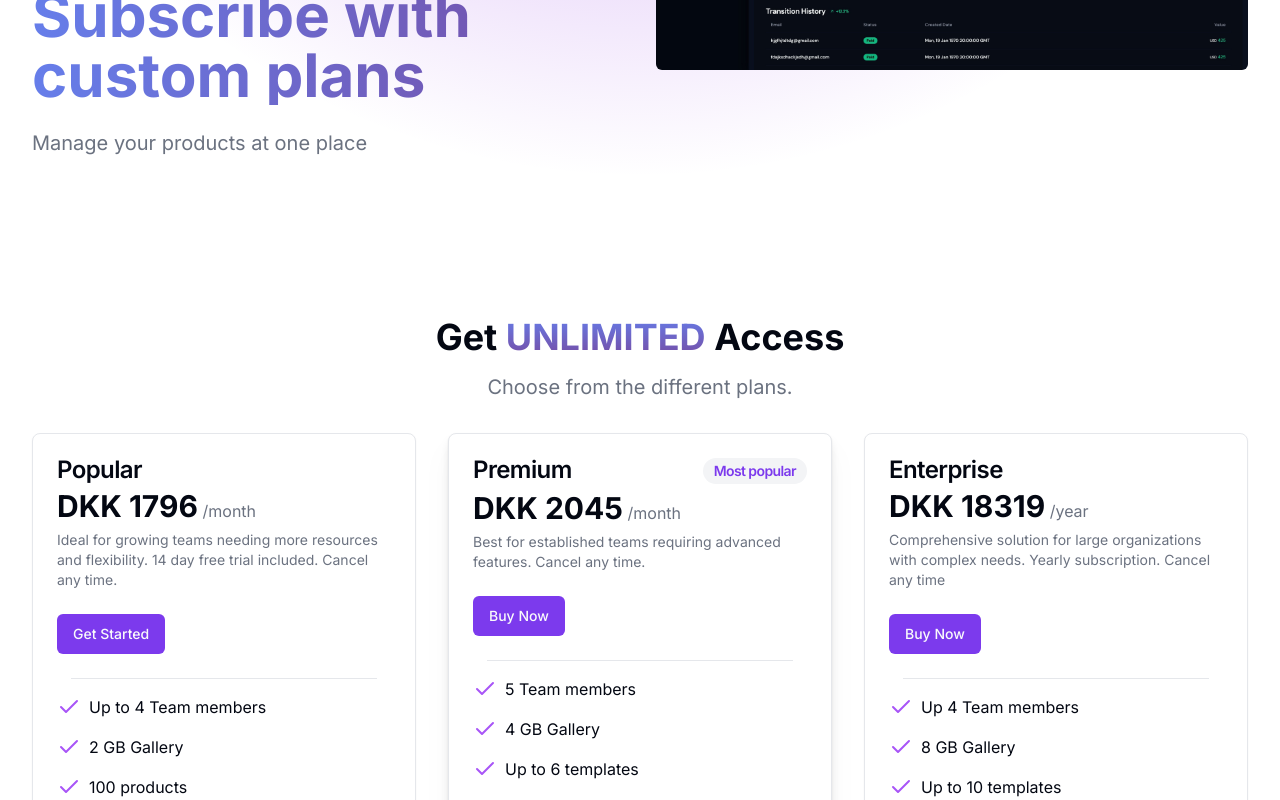
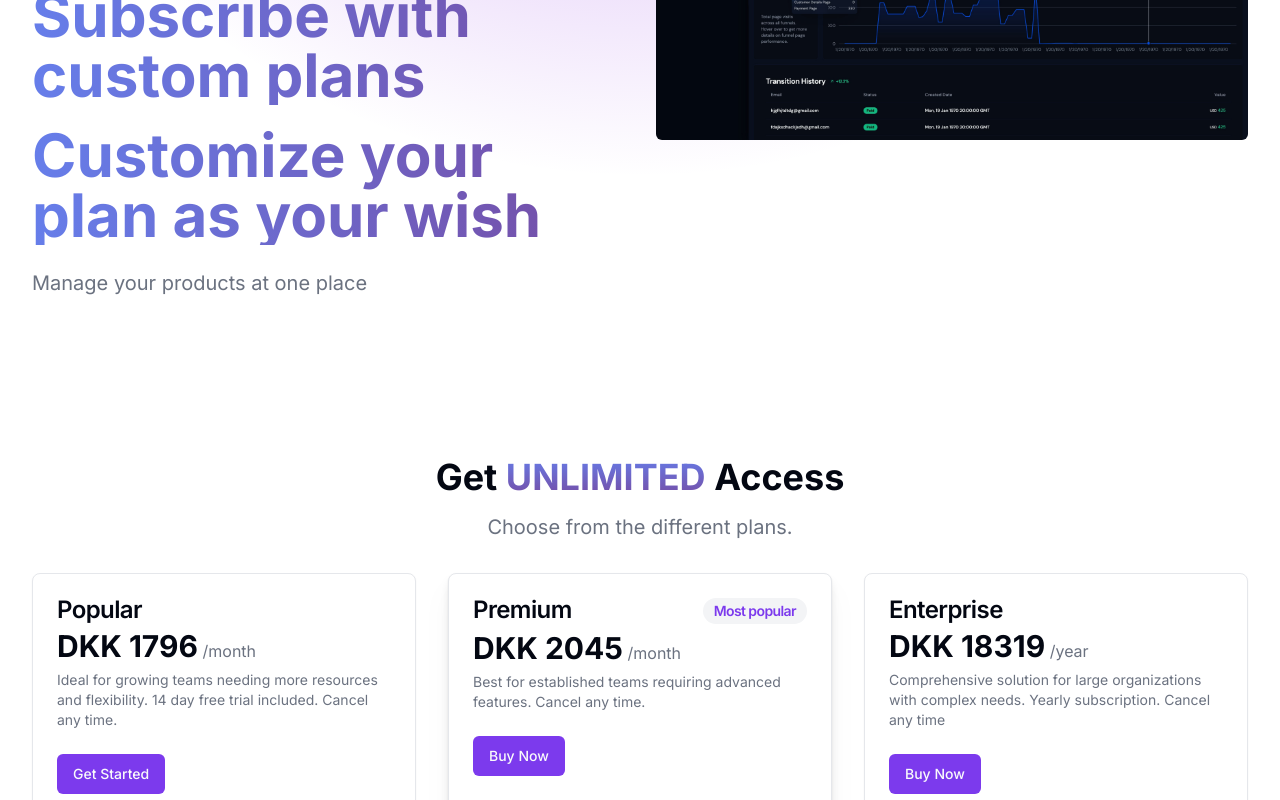
Before and after one commit to butterfly-react/qshare, a Next.js app: page / in a window 1280 px wide. Shown: the part 540-1340 px from the top of the page. Built offline with nearby package versions, Linux system fonts and the light colour scheme; no server answers.

Commit message:
customize-your-plan

```diff
--- a/src/components/Hero.tsx
+++ b/src/components/Hero.tsx
@@ -27,11 +27,12 @@ export const Hero = () => {
 							<div className='mt-5 bg-gradient-to-r from-[#667EEA] to-[#764BA2] text-transparent bg-clip-text'>
 								Subscribe with custom plans
 							</div>{" "}
+							<div className='mt-5 bg-gradient-to-r from-[#667EEA] to-[#764BA2] text-transparent bg-clip-text'>
+								Customize your plan as your wish
+							</div>{" "}
 						</h2>
 					</main>
-					{/* <a href=''>
-						<img src='https://made-with.prisma.io/dark.svg' width={220} height={130} alt='' />
-					</a> */}
+
 
 					<p className='text-xl text-muted-foreground md:w-10/12 mx-auto lg:mx-0 text-balance'>
 						Manage your products at one place
--- a/src/components/Pricing.tsx
+++ b/src/components/Pricing.tsx
@@ -52,7 +52,7 @@ const pricingList: PricingProps[] = [
 		price: 18319,
 		description: "Comprehensive solution for large organizations with complex needs. Yearly subscription. Cancel any time",
 		buttonText: "Buy Now",
-		benefitList: ["Up 4 Team members", "8 GB Gallery", "Up to 10 templates", "Priority support", "Cancel any time"],
+		benefitList: ["Up to 4 Team members", "8 GB Gallery", "Up to 10 templates", "Priority support", "Cancel any time."],
 		href: "/api/auth/login",
 		billing: "/year",
 		paymentLink: process.env.STRIPE_YEARLY_PAYMENT_LINK_FOUR_USERS,
```
